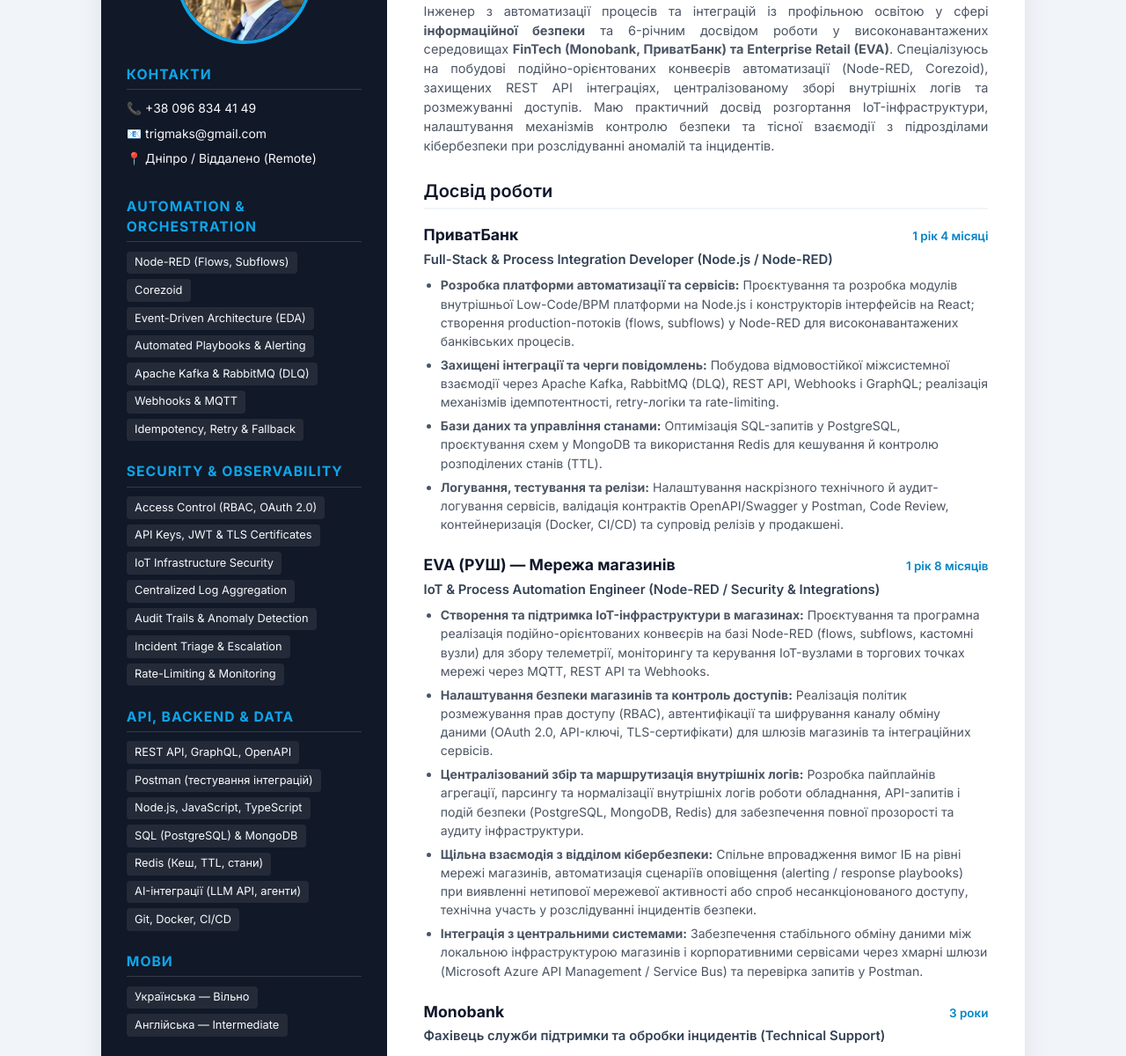
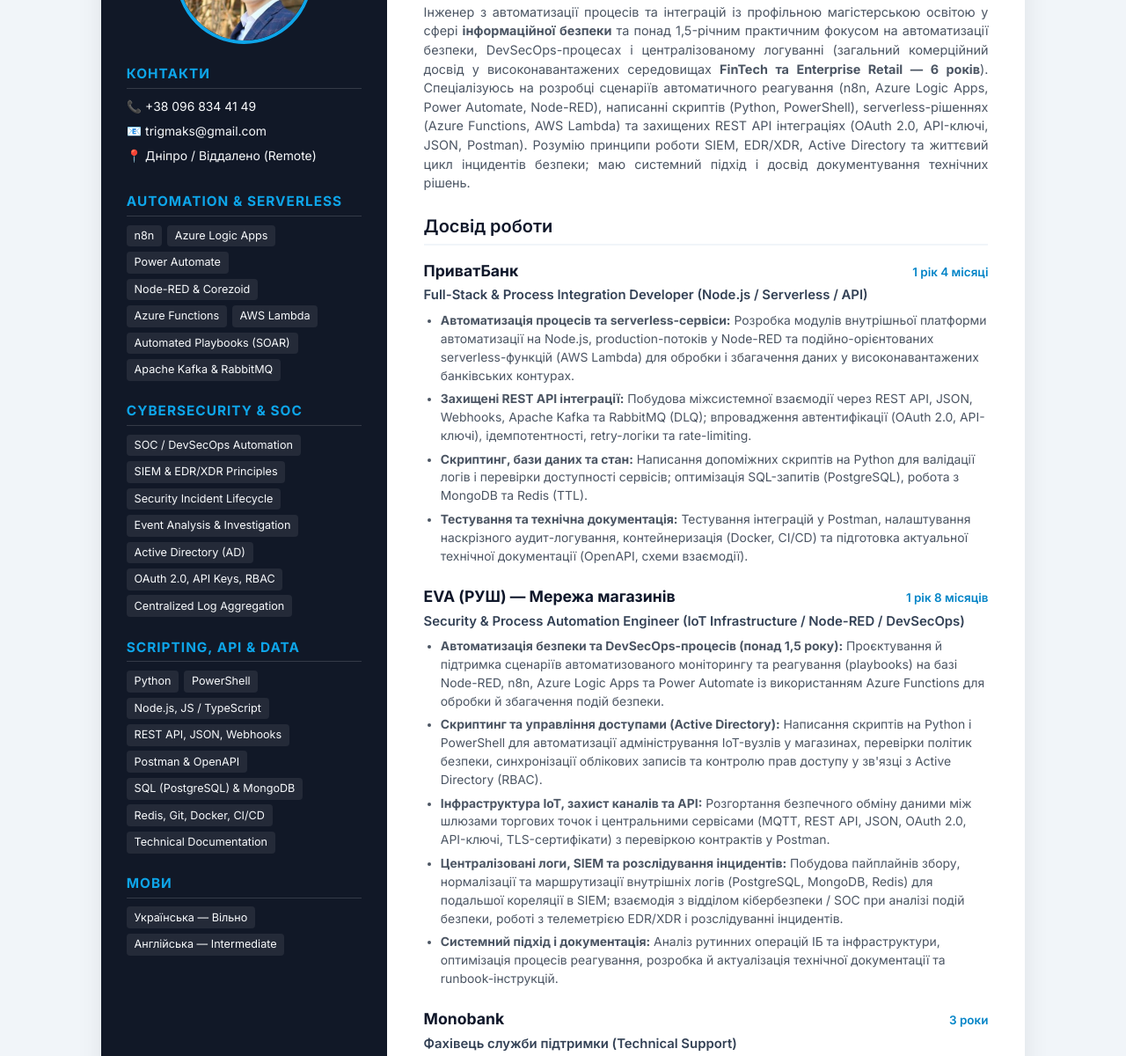
Before and after one commit to MaxTryhub/resume_ukr, a plain HTML site: page index.html in a window 1280 px wide. Shown: the part 174-1374 px from the top of the page at 88% size. Drawn offline with Linux system fonts and the light colour scheme.

Commit message:
Update index.html

```diff
--- a/index.html
+++ b/index.html
@@ -4,7 +4,7 @@
     <meta charset="UTF-8" />
     <meta http-equiv="X-UA-Compatible" content="IE=edge" />
     <meta name="viewport" content="width=device-width, initial-scale=1.0" />
-    <title>Максим Тригуб - Process Automation & Security Integration Engineer</title>
+    <title>Максим Тригуб - Process Automation & Cybersecurity Engineer</title>
     <link rel="preconnect" href="https://fonts.googleapis.com" />
     <link rel="preconnect" href="https://fonts.gstatic.com" crossorigin />
     <link href="https://fonts.googleapis.com/css2?family=Inter:wght@300;400;600;700&display=swap" rel="stylesheet" />
@@ -56,7 +56,7 @@
             padding: 2.3rem 1.8rem;
             display: flex;
             flex-direction: column;
-            gap: 1.45rem;
+            gap: 1.4rem;
         }
 
         .photo-container {
@@ -75,10 +75,10 @@
         }
 
         .sidebar-section h3 {
-            font-size: 0.98rem;
+            font-size: 0.96rem;
             text-transform: uppercase;
             letter-spacing: 1px;
-            margin-bottom: 0.65rem;
+            margin-bottom: 0.6rem;
             color: var(--accent-color);
             border-bottom: 1px solid rgba(255, 255, 255, 0.15);
             padding-bottom: 0.3rem;
@@ -89,7 +89,7 @@
         }
 
         .contact-list li {
-            margin-bottom: 0.5rem;
+            margin-bottom: 0.45rem;
             font-size: 0.87rem;
         }
 
@@ -106,14 +106,14 @@
         .skills-list {
             display: flex;
             flex-wrap: wrap;
-            gap: 0.38rem;
+            gap: 0.36rem;
         }
 
         .skills-list li {
             background: rgba(255, 255, 255, 0.08);
-            padding: 0.28rem 0.58rem;
+            padding: 0.26rem 0.55rem;
             border-radius: 4px;
-            font-size: 0.8rem;
+            font-size: 0.79rem;
             line-height: 1.3;
         }
 
@@ -125,7 +125,7 @@
         }
 
         .header-section {
-            margin-bottom: 1.5rem;
+            margin-bottom: 1.45rem;
         }
 
         .profession {
@@ -146,7 +146,7 @@
         }
 
         .summary {
-            font-size: 0.91rem;
+            font-size: 0.9rem;
             color: var(--text-muted);
             text-align: justify;
         }
@@ -157,12 +157,12 @@
             border-bottom: 2px solid var(--bg-body);
             padding-bottom: 0.3rem;
             margin-bottom: 1rem;
-            margin-top: 1.4rem;
+            margin-top: 1.35rem;
             font-weight: 600;
         }
 
         .experience-item {
-            margin-bottom: 1.45rem;
+            margin-bottom: 1.4rem;
             break-inside: avoid;
         }
 
@@ -196,11 +196,11 @@
             list-style-type: disc;
             padding-left: 1.2rem;
             color: var(--text-muted);
-            font-size: 0.88rem;
+            font-size: 0.87rem;
         }
 
         .duties-list li {
-            margin-bottom: 0.38rem;
+            margin-bottom: 0.36rem;
         }
 
         @media (max-width: 768px) {
@@ -247,41 +247,43 @@
             </div>
 
             <div class="sidebar-section">
-                <h3>Automation & Orchestration</h3>
+                <h3>Automation & Serverless</h3>
                 <ul class="skills-list">
-                    <li>Node-RED (Flows, Subflows)</li>
-                    <li>Corezoid</li>
-                    <li>Event-Driven Architecture (EDA)</li>
-                    <li>Automated Playbooks & Alerting</li>
-                    <li>Apache Kafka & RabbitMQ (DLQ)</li>
-                    <li>Webhooks & MQTT</li>
-                    <li>Idempotency, Retry & Fallback</li>
+                    <li>n8n</li>
+                    <li>Azure Logic Apps</li>
+                    <li>Power Automate</li>
+                    <li>Node-RED & Corezoid</li>
+                    <li>Azure Functions</li>
+                    <li>AWS Lambda</li>
+                    <li>Automated Playbooks (SOAR)</li>
+                    <li>Apache Kafka & RabbitMQ</li>
                 </ul>
             </div>
 
             <div class="sidebar-section">
-                <h3>Security & Observability</h3>
+                <h3>Cybersecurity & SOC</h3>
                 <ul class="skills-list">
-                    <li>Access Control (RBAC, OAuth 2.0)</li>
-                    <li>API Keys, JWT & TLS Certificates</li>
-                    <li>IoT Infrastructure Security</li>
+                    <li>SOC / DevSecOps Automation</li>
+                    <li>SIEM & EDR/XDR Principles</li>
+                    <li>Security Incident Lifecycle</li>
+                    <li>Event Analysis & Investigation</li>
+                    <li>Active Directory (AD)</li>
+                    <li>OAuth 2.0, API Keys, RBAC</li>
                     <li>Centralized Log Aggregation</li>
-                    <li>Audit Trails & Anomaly Detection</li>
-                    <li>Incident Triage & Escalation</li>
-                    <li>Rate-Limiting & Monitoring</li>
                 </ul>
             </div>
 
             <div class="sidebar-section">
-                <h3>API, Backend & Data</h3>
+                <h3>Scripting, API & Data</h3>
                 <ul class="skills-list">
-                    <li>REST API, GraphQL, OpenAPI</li>
-                    <li>Postman (тестування інтеграцій)</li>
-                    <li>Node.js, JavaScript, TypeScript</li>
+                    <li>Python</li>
+                    <li>PowerShell</li>
+                    <li>Node.js, JS / TypeScript</li>
+                    <li>REST API, JSON, Webhooks</li>
+                    <li>Postman & OpenAPI</li>
                     <li>SQL (PostgreSQL) & MongoDB</li>
-                    <li>Redis (Кеш, TTL, стани)</li>
-                    <li>AI-інтеграції (LLM API, агенти)</li>
-                    <li>Git, Docker, CI/CD</li>
+                    <li>Redis, Git, Docker, CI/CD</li>
+                    <li>Technical Documentation</li>
                 </ul>
             </div>
 
@@ -297,10 +299,10 @@
         <!-- MAIN CONTENT -->
         <main class="main-content">
             <header class="header-section">
-                <div class="profession">Process Automation & Integration Engineer | Security & FinTech</div>
+                <div class="profession">Process Automation & Cybersecurity Engineer | SOC & Integrations</div>
                 <h1 class="name">Максим Тригуб</h1>
                 <p class="summary">
-                    Інженер з автоматизації процесів та інтеграцій із профільною освітою у сфері <strong>інформаційної безпеки</strong> та 6-річним досвідом роботи у високонавантажених середовищах <strong>FinTech (Monobank, ПриватБанк) та Enterprise Retail (EVA)</strong>. Спеціалізуюсь на побудові подійно-орієнтованих конвеєрів автоматизації (Node-RED, Corezoid), захищених REST API інтеграціях, централізованому зборі внутрішніх логів та розмежуванні доступів. Маю практичний досвід розгортання IoT-інфраструктури, налаштування механізмів контролю безпеки та тісної взаємодії з підрозділами кібербезпеки при розслідуванні аномалій та інцидентів.
+                    Інженер з автоматизації процесів та інтеграцій із профільною магістерською освітою у сфері <strong>інформаційної безпеки</strong> та понад 1,5-річним практичним фокусом на автоматизації безпеки, DevSecOps-процесах і централізованому логуванні (загальний комерційний досвід у високонавантажених середовищах <strong>FinTech та Enterprise Retail — 6 років</strong>). Спеціалізуюсь на розробці сценаріїв автоматичного реагування (n8n, Azure Logic Apps, Power Automate, Node-RED), написанні скриптів (Python, PowerShell), serverless-рішеннях (Azure Functions, AWS Lambda) та захищених REST API інтеграціях (OAuth 2.0, API-ключі, JSON, Postman). Розумію принципи роботи SIEM, EDR/XDR, Active Directory та життєвий цикл інцидентів безпеки; маю системний підхід і досвід документування технічних рішень.
                 </p>
             </header>
 
@@ -313,12 +315,12 @@
                         <span class="company-name">ПриватБанк</span>
                         <span class="duration">1 рік 4 місяці</span>
                     </div>
-                    <div class="job-title">Full-Stack & Process Integration Developer (Node.js / Node-RED)</div>
+                    <div class="job-title">Full-Stack & Process Integration Developer (Node.js / Serverless / API)</div>
                     <ul class="duties-list">
-                        <li><strong>Розробка платформи автоматизації та сервісів:</strong> Проєктування та розробка модулів внутрішньої Low-Code/BPM платформи на Node.js і конструкторів інтерфейсів на React; створення production-потоків (flows, subflows) у Node-RED для високонавантажених банківських процесів.</li>
-                        <li><strong>Захищені інтеграції та черги повідомлень:</strong> Побудова відмовостійкої міжсистемної взаємодії через Apache Kafka, RabbitMQ (DLQ), REST API, Webhooks і GraphQL; реалізація механізмів ідемпотентності, retry-логіки та rate-limiting.</li>
-                        <li><strong>Бази даних та управління станами:</strong> Оптимізація SQL-запитів у PostgreSQL, проєктування схем у MongoDB та використання Redis для кешування й контролю розподілених станів (TTL).</li>
-                        <li><strong>Логування, тестування та релізи:</strong> Налаштування наскрізного технічного й аудит-логування сервісів, валідація контрактів OpenAPI/Swagger у Postman, Code Review, контейнеризація (Docker, CI/CD) та супровід релізів у продакшені.</li>
+                        <li><strong>Автоматизація процесів та serverless-сервіси:</strong> Розробка модулів внутрішньої платформи автоматизації на Node.js, production-потоків у Node-RED та подійно-орієнтованих serverless-функцій (AWS Lambda) для обробки і збагачення даних у високонавантажених банківських контурах.</li>
+                        <li><strong>Захищені REST API інтеграції:</strong> Побудова міжсистемної взаємодії через REST API, JSON, Webhooks, Apache Kafka та RabbitMQ (DLQ); впровадження автентифікації (OAuth 2.0, API-ключі), ідемпотентності, retry-логіки та rate-limiting.</li>
+                        <li><strong>Скриптинг, бази даних та стан:</strong> Написання допоміжних скриптів на Python для валідації логів і перевірки доступності сервісів; оптимізація SQL-запитів (PostgreSQL), робота з MongoDB та Redis (TTL).</li>
+                        <li><strong>Тестування та технічна документація:</strong> Тестування інтеграцій у Postman, налаштування наскрізного аудит-логування, контейнеризація (Docker, CI/CD) та підготовка актуальної технічної документації (OpenAPI, схеми взаємодії).</li>
                     </ul>
                 </div>
 
@@ -328,13 +330,13 @@
                         <span class="company-name">EVA (РУШ) — Мережа магазинів</span>
                         <span class="duration">1 рік 8 місяців</span>
                     </div>
-                    <div class="job-title">IoT & Process Automation Engineer (Node-RED / Security & Integrations)</div>
+                    <div class="job-title">Security & Process Automation Engineer (IoT Infrastructure / Node-RED / DevSecOps)</div>
                     <ul class="duties-list">
-                        <li><strong>Створення та підтримка IoT-інфраструктури в магазинах:</strong> Проєктування та програмна реалізація подійно-орієнтованих конвеєрів на базі Node-RED (flows, subflows, кастомні вузли) для збору телеметрії, моніторингу та керування IoT-вузлами в торгових точках мережі через MQTT, REST API та Webhooks.</li>
-                        <li><strong>Налаштування безпеки магазинів та контроль доступів:</strong> Реалізація політик розмежування прав доступу (RBAC), автентифікації та шифрування каналу обміну даними (OAuth 2.0, API-ключі, TLS-сертифікати) для шлюзів магазинів та інтеграційних сервісів.</li>
-                        <li><strong>Централізований збір та маршрутизація внутрішніх логів:</strong> Розробка пайплайнів агрегації, парсингу та нормалізації внутрішніх логів роботи обладнання, API-запитів і подій безпеки (PostgreSQL, MongoDB, Redis) для забезпечення повної прозорості та аудиту інфраструктури.</li>
-                        <li><strong>Щільна взаємодія з відділом кібербезпеки:</strong> Спільне впровадження вимог ІБ на рівні мережі магазинів, автоматизація сценаріїв оповіщення (alerting / response playbooks) при виявленні нетипової мережевої активності або спроб несанкціонованого доступу, технічна участь у розслідуванні інцидентів безпеки.</li>
-                        <li><strong>Інтеграція з центральними системами:</strong> Забезпечення стабільного обміну даними між локальною інфраструктурою магазинів і корпоративними сервісами через хмарні шлюзи (Microsoft Azure API Management / Service Bus) та перевірка запитів у Postman.</li>
+                        <li><strong>Автоматизація безпеки та DevSecOps-процесів (понад 1,5 року):</strong> Проєктування й підтримка сценаріїв автоматизованого моніторингу та реагування (playbooks) на базі Node-RED, n8n, Azure Logic Apps та Power Automate із використанням Azure Functions для обробки й збагачення подій безпеки.</li>
+                        <li><strong>Скриптинг та управління доступами (Active Directory):</strong> Написання скриптів на Python і PowerShell для автоматизації адміністрування IoT-вузлів у магазинах, перевірки політик безпеки, синхронізації облікових записів та контролю прав доступу у зв'язці з Active Directory (RBAC).</li>
+                        <li><strong>Інфраструктура IoT, захист каналів та API:</strong> Розгортання безпечного обміну даними між шлюзами торгових точок і центральними сервісами (MQTT, REST API, JSON, OAuth 2.0, API-ключі, TLS-сертифікати) з перевіркою контрактів у Postman.</li>
+                        <li><strong>Централізовані логи, SIEM та розслідування інцидентів:</strong> Побудова пайплайнів збору, нормалізації та маршрутизації внутрішніх логів (PostgreSQL, MongoDB, Redis) для подальшої кореляції в SIEM; взаємодія з відділом кібербезпеки / SOC при аналізі подій безпеки, роботі з телеметрією EDR/XDR і розслідуванні інцидентів.</li>
+                        <li><strong>Системний підхід і документація:</strong> Аналіз рутинних операцій ІБ та інфраструктури, оптимізація процесів реагування, розробка й актуалізація технічної документації та runbook-інструкцій.</li>
                     </ul>
                 </div>
 
@@ -344,7 +346,7 @@
                         <span class="company-name">Monobank</span>
                         <span class="duration">3 роки</span>
                     </div>
-                    <div class="job-title">Фахівець служби підтримки та обробки інцидентів (Technical Support)</div>
+                    <div class="job-title">Фахівець служби підтримки (Technical Support)</div>
                 </div>
             </section>
 
```
